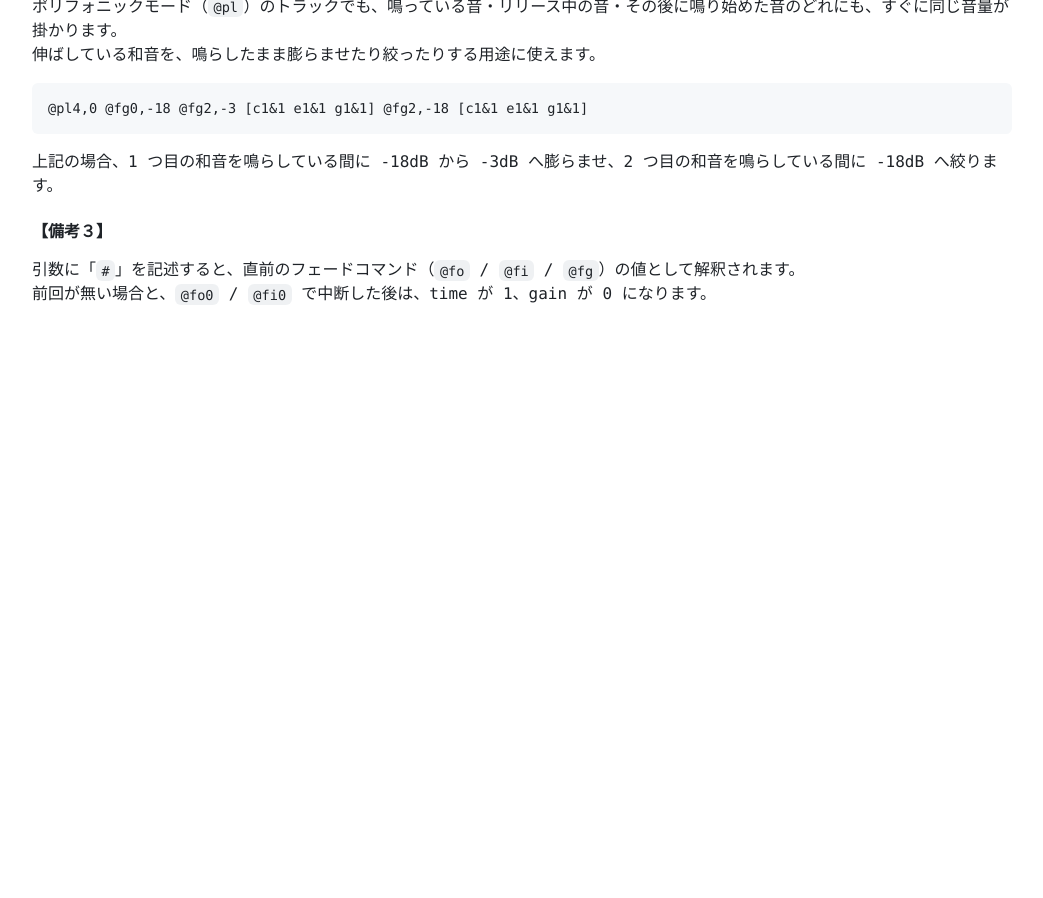
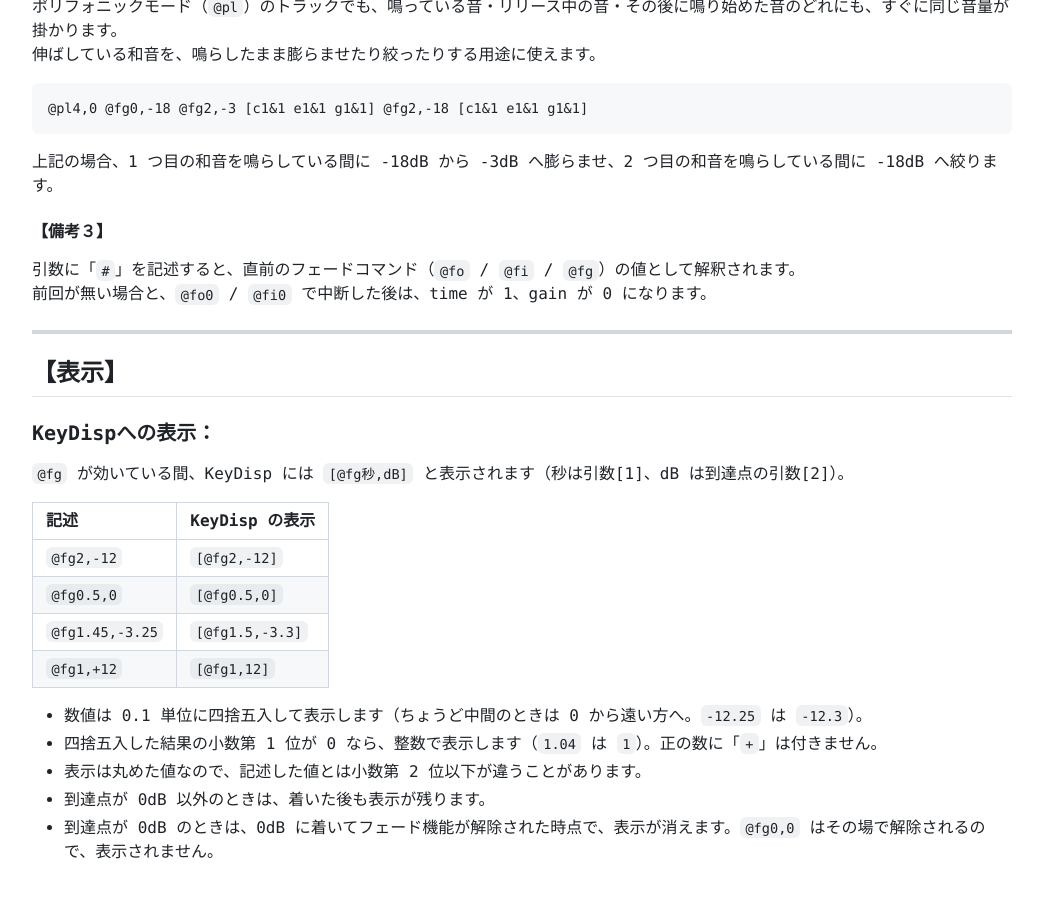
Before and after one commit to lineardrive/V3MMLmanual, a Jekyll site: the page built from docs/ch04/4_15.md, in a window 1280 px wide and 900 px high, scrolled down 1765 px. Shown: the whole window, without its empty margins (8-1051 px from the left). Built offline with Jekyll 4.4.1, drawn with Linux system fonts in a browser that asks for light colours; our own code applies the rules of GitHub Pages for plain Markdown files; before the commit the page ends 2107 px from its top, so only the background shows below that.

Commit message:
docs: 4.15 @fg に KeyDisp の表示 [@fg秒,dB] の読み方を足す（依頼V34）
docs: 4.15 @fg に KeyDisp の表示 [@fg秒,dB] の読み方を足す（依頼V34）

Co-Authored-By: Claude Opus 5.5 <noreply@anthropic.com>

```diff
--- a/docs/ch04/4_15.md
+++ b/docs/ch04/4_15.md
@@ -85,3 +85,24 @@ range を 0 にした `@fo` / `@fi`（線形変化）で、その時点の音量
 
 引数に「`#`」を記述すると、直前のフェードコマンド（`@fo` / `@fi` / `@fg`）の値として解釈されます。
 前回が無い場合と、`@fo0` / `@fi0` で中断した後は、time が 1、gain が 0 になります。
+
+---
+
+## 【表示】
+
+### KeyDispへの表示：
+
+`@fg` が効いている間、KeyDisp には `[@fg秒,dB]` と表示されます（秒は引数[1]、dB は到達点の引数[2]）。
+
+|記述|KeyDisp の表示|
+|:-|:-|
+|`@fg2,-12`|`[@fg2,-12]`|
+|`@fg0.5,0`|`[@fg0.5,0]`|
+|`@fg1.45,-3.25`|`[@fg1.5,-3.3]`|
+|`@fg1,+12`|`[@fg1,12]`|
+
+- 数値は 0.1 単位に四捨五入して表示します（ちょうど中間のときは 0 から遠い方へ。`-12.25` は `-12.3`）。
+- 四捨五入した結果の小数第 1 位が 0 なら、整数で表示します（`1.04` は `1`）。正の数に「`+`」は付きません。
+- 表示は丸めた値なので、記述した値とは小数第 2 位以下が違うことがあります。
+- 到達点が 0dB 以外のときは、着いた後も表示が残ります。
+- 到達点が 0dB のときは、0dB に着いてフェード機能が解除された時点で、表示が消えます。`@fg0,0` はその場で解除されるので、表示されません。
```
